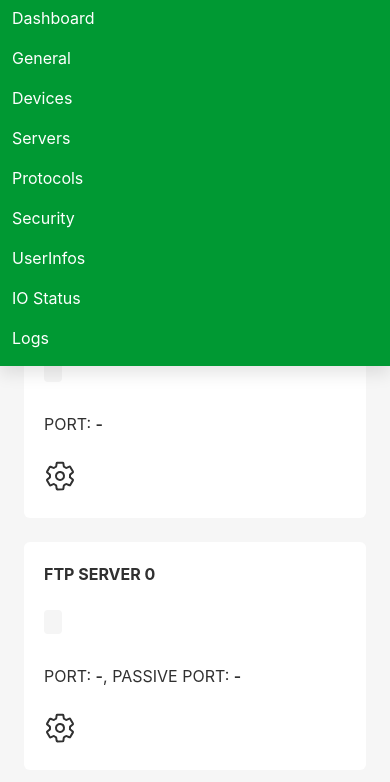
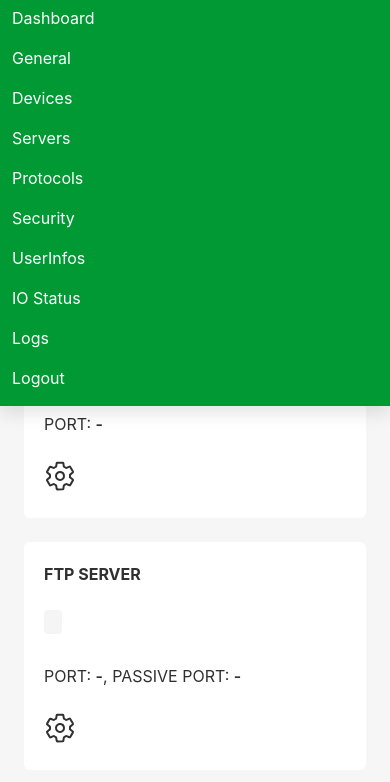
Before and after one commit to Elsist/SlimLine-webpages, a website: page dist/webpages/Servers.html in a window 390 px wide. Both pictures are taken after a click on the button 364 px from the left and 26 px from the top of the page. Shown: the part 62-844 px from the top of the page. Drawn offline with nearby package versions, Linux system fonts and the light colour scheme.

Commit message:
Added logout from mobile

```diff
--- a/dist/webpages/Servers.html
+++ b/dist/webpages/Servers.html
@@ -51,6 +51,10 @@
 					<a href="UserInfos.html" class="navbar-item"> UserInfos </a>
 					<a href="IOStatus.html" class="navbar-item"> IO Status </a>
 					<a href="Logs.html" class="navbar-item"> Logs </a>
+					<form action="/SysCgi/Login.cgi" method="post" name="login" id="logout-form-mobile">
+						<input type="hidden" name="Action" value="Logout">
+						<a class="navbar-item" href="javascript:{}" onclick="document.getElementById('logout-form-mobile').submit();"> Logout </a>
+					</form>
 				</div>
 				<!-- start navbar user desktop-->
 				<div class="navbar-end is-hidden-touch">
@@ -175,7 +179,7 @@
 			<div class="box is-shadowless has-background-white">
 				<div class="columns is-vcentered">
 					<div class="column is-one-fifth has-text-weight-bold">
-						<span class="is-uppercase">FTP server 0</span>
+						<span class="is-uppercase">FTP server</span>
 					</div>
 					<div class="column is-one-fifth">
 						<span id="OSID_FTP_SVR_EN_view" class="tag automatic-tag has-text-weight-semibold"></span>
```
Also changed, not shown: dist/webpages/Devices.html (+4 -0 lines), dist/webpages/General.html (+4 -0 lines), dist/webpages/IOStatus.html (+4 -0 lines), dist/webpages/Logs.html (+4 -0 lines), dist/webpages/Protocols.html (+12 -8 lines), dist/webpages/Security.html (+4 -0 lines), dist/webpages/UserInfos.html (+4 -0 lines).
